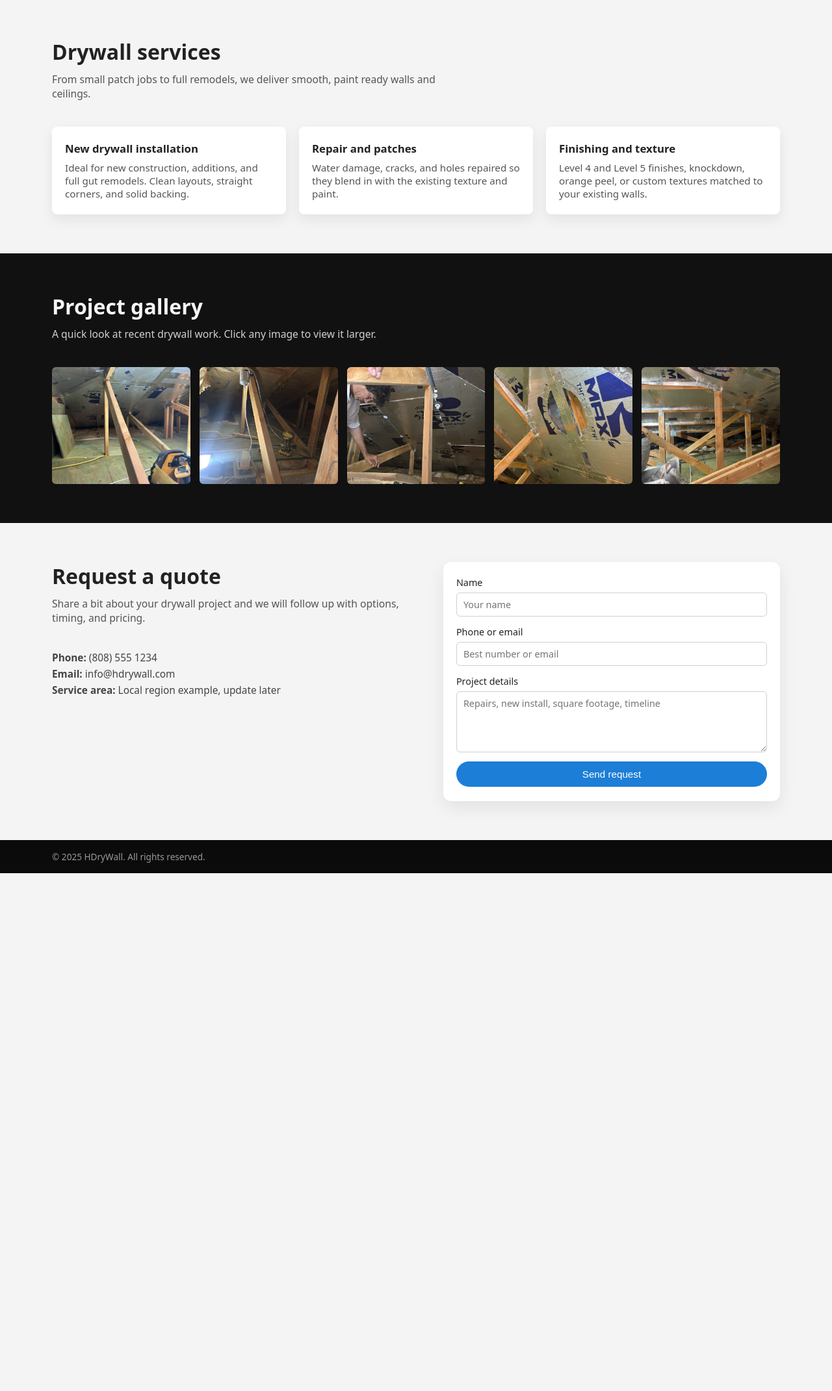
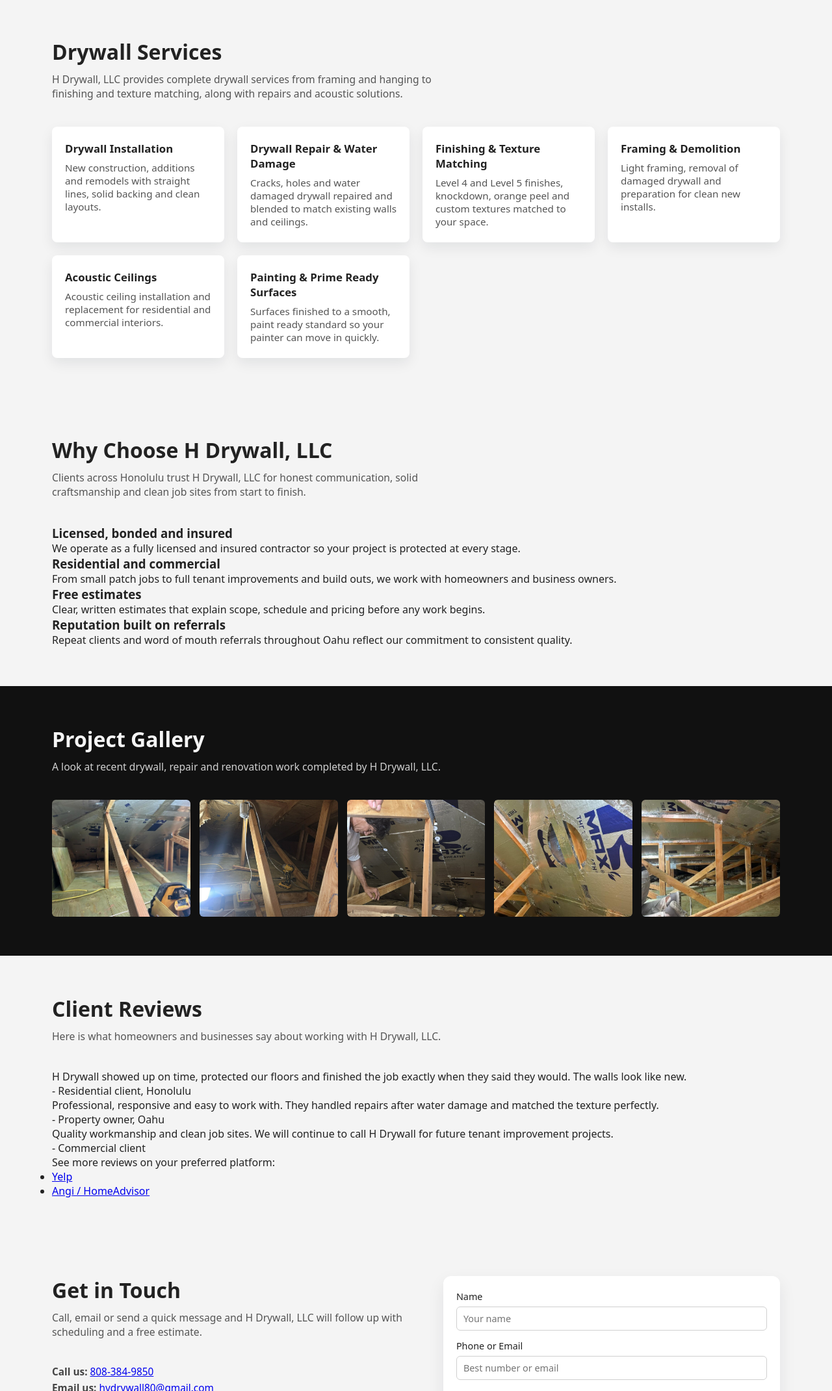
Before and after one commit to tobuku/test, a plain HTML site: page index.html in a window 1280 px wide. Shown: the part 659-2800 px from the top of the page at 65% size. Before the commit the page ends 2003 px from the top, so only its background shows below. Drawn offline with Linux system fonts and the light colour scheme.

Commit message:
Update index.html

```diff
--- a/index.html
+++ b/index.html
@@ -3,7 +3,7 @@
 <head>
   <meta charset="UTF-8">
   <meta name="viewport" content="width=device-width, initial-scale=1.0">
-  <title>HDryWall - Professional Drywall Services</title>
+  <title>H Drywall, LLC - Honolulu Drywall Contractor</title>
   <link rel="stylesheet" href="style.css">
 </head>
 <body>
@@ -11,13 +11,15 @@
   <header class="header">
     <div class="container header-inner">
       <div class="logo">
-        <span class="logo-mark">HD</span>
-        <span class="logo-text">HDryWall</span>
+        <span class="logo-mark">H</span>
+        <span class="logo-text">H Drywall, LLC</span>
       </div>
       <nav class="nav">
         <a href="#slideshow">Projects</a>
+        <a href="#services">Services</a>
+        <a href="#why">Why Us</a>
         <a href="#gallery">Gallery</a>
-        <a href="#services">Services</a>
+        <a href="#testimonials">Reviews</a>
         <a href="#contact">Contact</a>
       </nav>
     </div>
@@ -28,20 +30,20 @@
     <div class="hero-overlay"></div>
     <div class="slideshow-wrapper">
       <div class="slide active">
-        <img src="images/Drywall%20Near%20Me%201.jpg" alt="Drywall project example 1">
+        <img src="images/Drywall Near Me 1.jpg" alt="Drywall project example 1">
       </div>
       <div class="slide">
-        <img src="images/Drywall%20Near%20Me%203.jpg" alt="Drywall project example 2">
+        <img src="images/Drywall Near Me 3.jpg" alt="Drywall project example 2">
       </div>
       <div class="slide">
-        <img src="images/Drywall%20Near%20Me%204.jpg" alt="Drywall project example 3">
+        <img src="images/Drywall Near Me 4.jpg" alt="Drywall project example 3">
       </div>
     </div>
 
     <div class="hero-content container">
-      <h1>Clean Lines. Smooth Walls. Professional Finish.</h1>
-      <p>Drywall installation, repair, and finishing for homeowners, contractors, and property managers.</p>
-      <a href="#contact" class="btn btn-primary">Request a free estimate</a>
+      <h1>Professional Drywall Contractor on Oahu</h1>
+      <p>Licensed, bonded and insured drywall specialists for residential and commercial projects across Honolulu.</p>
+      <a href="#contact" class="btn btn-primary">Book a Free Estimate</a>
     </div>
 
     <button class="slide-control prev" aria-label="Previous slide">‹</button>
@@ -57,23 +59,64 @@
   <!-- Services summary -->
   <section id="services" class="section section-light">
     <div class="container">
-      <h2>Drywall services</h2>
+      <h2>Drywall Services</h2>
       <p class="section-intro">
-        From small patch jobs to full remodels, we deliver smooth, paint ready walls and ceilings.
+        H Drywall, LLC provides complete drywall services from framing and hanging to finishing and texture matching, along with repairs and acoustic solutions.
       </p>
 
       <div class="services-grid">
         <div class="service-card">
-          <h3>New drywall installation</h3>
-          <p>Ideal for new construction, additions, and full gut remodels. Clean layouts, straight corners, and solid backing.</p>
+          <h3>Drywall Installation</h3>
+          <p>New construction, additions and remodels with straight lines, solid backing and clean layouts.</p>
         </div>
         <div class="service-card">
-          <h3>Repair and patches</h3>
-          <p>Water damage, cracks, and holes repaired so they blend in with the existing texture and paint.</p>
+          <h3>Drywall Repair & Water Damage</h3>
+          <p>Cracks, holes and water damaged drywall repaired and blended to match existing walls and ceilings.</p>
         </div>
         <div class="service-card">
-          <h3>Finishing and texture</h3>
-          <p>Level 4 and Level 5 finishes, knockdown, orange peel, or custom textures matched to your existing walls.</p>
+          <h3>Finishing & Texture Matching</h3>
+          <p>Level 4 and Level 5 finishes, knockdown, orange peel and custom textures matched to your space.</p>
+        </div>
+        <div class="service-card">
+          <h3>Framing & Demolition</h3>
+          <p>Light framing, removal of damaged drywall and preparation for clean new installs.</p>
+        </div>
+        <div class="service-card">
+          <h3>Acoustic Ceilings</h3>
+          <p>Acoustic ceiling installation and replacement for residential and commercial interiors.</p>
+        </div>
+        <div class="service-card">
+          <h3>Painting & Prime Ready Surfaces</h3>
+          <p>Surfaces finished to a smooth, paint ready standard so your painter can move in quickly.</p>
+        </div>
+      </div>
+    </div>
+  </section>
+
+  <!-- Why choose us -->
+  <section id="why" class="section section-alt">
+    <div class="container">
+      <h2>Why Choose H Drywall, LLC</h2>
+      <p class="section-intro">
+        Clients across Honolulu trust H Drywall, LLC for honest communication, solid craftsmanship and clean job sites from start to finish.
+      </p>
+
+      <div class="why-grid">
+        <div class="why-card">
+          <h3>Licensed, bonded and insured</h3>
+          <p>We operate as a fully licensed and insured contractor so your project is protected at every stage.</p>
+        </div>
+        <div class="why-card">
+          <h3>Residential and commercial</h3>
+          <p>From small patch jobs to full tenant improvements and build outs, we work with homeowners and business owners.</p>
+        </div>
+        <div class="why-card">
+          <h3>Free estimates</h3>
+          <p>Clear, written estimates that explain scope, schedule and pricing before any work begins.</p>
+        </div>
+        <div class="why-card">
+          <h3>Reputation built on referrals</h3>
+          <p>Repeat clients and word of mouth referrals throughout Oahu reflect our commitment to consistent quality.</p>
         </div>
       </div>
     </div>
@@ -82,27 +125,66 @@
   <!-- Image gallery -->
   <section id="gallery" class="section section-dark">
     <div class="container">
-      <h2>Project gallery</h2>
+      <h2>Project Gallery</h2>
       <p class="section-intro">
-        A quick look at recent drywall work. Click any image to view it larger.
+        A look at recent drywall, repair and renovation work completed by H Drywall, LLC.
       </p>
 
       <div class="gallery-grid">
-        <button class="gallery-item" data-full="images/Drywall%20Near%20Me%201.jpg">
-          <img src="images/Drywall%20Near%20Me%201.jpg" alt="Drywall project photo 1">
+        <button class="gallery-item" data-full="images/Drywall Near Me 1.jpg">
+          <img src="images/Drywall Near Me 1.jpg" alt="Drywall project photo 1">
         </button>
-        <button class="gallery-item" data-full="images/Drywall%20Near%20Me%203.jpg">
-          <img src="images/Drywall%20Near%20Me%203.jpg" alt="Drywall project photo 2">
+        <button class="gallery-item" data-full="images/Drywall Near Me 3.jpg">
+          <img src="images/Drywall Near Me 3.jpg" alt="Drywall project photo 2">
         </button>
-        <button class="gallery-item" data-full="images/Drywall%20Near%20Me%204.jpg">
-          <img src="images/Drywall%20Near%20Me%204.jpg" alt="Drywall project photo 3">
+        <button class="gallery-item" data-full="images/Drywall Near Me 4.jpg">
+          <img src="images/Drywall Near Me 4.jpg" alt="Drywall project photo 3">
         </button>
-        <button class="gallery-item" data-full="images/Drywall%20Near%20Me%205.jpg">
-          <img src="images/Drywall%20Near%20Me%205.jpg" alt="Drywall project photo 4">
+        <button class="gallery-item" data-full="images/Drywall Near Me 5.jpg">
+          <img src="images/Drywall Near Me 5.jpg" alt="Drywall project photo 4">
         </button>
-        <button class="gallery-item" data-full="images/Drywall%20Near%20Me%206.jpg">
-          <img src="images/Drywall%20Near%20Me%206.jpg" alt="Drywall project photo 5">
+        <button class="gallery-item" data-full="images/Drywall Near Me 6.jpg">
+          <img src="images/Drywall Near Me 6.jpg" alt="Drywall project photo 5">
         </button>
+      </div>
+    </div>
+  </section>
+
+  <!-- Testimonials -->
+  <section id="testimonials" class="section section-light">
+    <div class="container">
+      <h2>Client Reviews</h2>
+      <p class="section-intro">
+        Here is what homeowners and businesses say about working with H Drywall, LLC.
+      </p>
+
+      <div class="testimonial-grid">
+        <div class="testimonial-card">
+          <p class="quote">
+            H Drywall showed up on time, protected our floors and finished the job exactly when they said they would. The walls look like new.
+          </p>
+          <p class="testimonial-name">- Residential client, Honolulu</p>
+        </div>
+        <div class="testimonial-card">
+          <p class="quote">
+            Professional, responsive and easy to work with. They handled repairs after water damage and matched the texture perfectly.
+          </p>
+          <p class="testimonial-name">- Property owner, Oahu</p>
+        </div>
+        <div class="testimonial-card">
+          <p class="quote">
+            Quality workmanship and clean job sites. We will continue to call H Drywall for future tenant improvement projects.
+          </p>
+          <p class="testimonial-name">- Commercial client</p>
+        </div>
+      </div>
+
+      <div class="review-links">
+        <p>See more reviews on your preferred platform:</p>
+        <ul>
+          <li><a href="https://www.yelp.com" target="_blank" rel="noopener noreferrer">Yelp</a></li>
+          <li><a href="https://www.angi.com" target="_blank" rel="noopener noreferrer">Angi / HomeAdvisor</a></li>
+        </ul>
       </div>
     </div>
   </section>
@@ -119,15 +201,19 @@
   <!-- Contact section -->
   <section id="contact" class="section section-light">
     <div class="container contact-layout">
-      <div>
-        <h2>Request a quote</h2>
+      <div class="contact-info">
+        <h2>Get in Touch</h2>
         <p class="section-intro">
-          Share a bit about your drywall project and we will follow up with options, timing, and pricing.
+          Call, email or send a quick message and H Drywall, LLC will follow up with scheduling and a free estimate.
         </p>
         <ul class="contact-details">
-          <li><strong>Phone:</strong> (808) 555 1234</li>
-          <li><strong>Email:</strong> info@hdrywall.com</li>
-          <li><strong>Service area:</strong> Local region example, update later</li>
+          <li><strong>Call us:</strong> <a href="tel:18083849850">808-384-9850</a></li>
+          <li><strong>Email us:</strong> <a href="mailto:hydrywall80@gmail.com">hydrywall80@gmail.com</a></li>
+          <li>
+            <strong>Address:</strong>
+            <address>1320 Kalani St Unit 301, Honolulu, HI 96817</address>
+          </li>
+          <li><strong>Service area:</strong> Oahu, Hawaii</li>
         </ul>
       </div>
 
@@ -137,21 +223,21 @@
           <input type="text" name="name" placeholder="Your name">
         </label>
         <label>
-          Phone or email
+          Phone or Email
           <input type="text" name="contact" placeholder="Best number or email">
         </label>
         <label>
           Project details
-          <textarea name="details" rows="4" placeholder="Repairs, new install, square footage, timeline"></textarea>
+          <textarea name="details" rows="4" placeholder="Repairs, remodel, drywall install, timeline and location"></textarea>
         </label>
-        <button type="submit" class="btn btn-primary">Send request</button>
+        <button type="submit" class="btn btn-primary">Send Request</button>
       </form>
     </div>
   </section>
 
   <footer class="footer">
     <div class="container footer-inner">
-      <p>© <span id="year"></span> HDryWall. All rights reserved.</p>
+      <p>© <span id="year"></span> H Drywall, LLC - Honolulu, Hawaii</p>
     </div>
   </footer>
 
```
